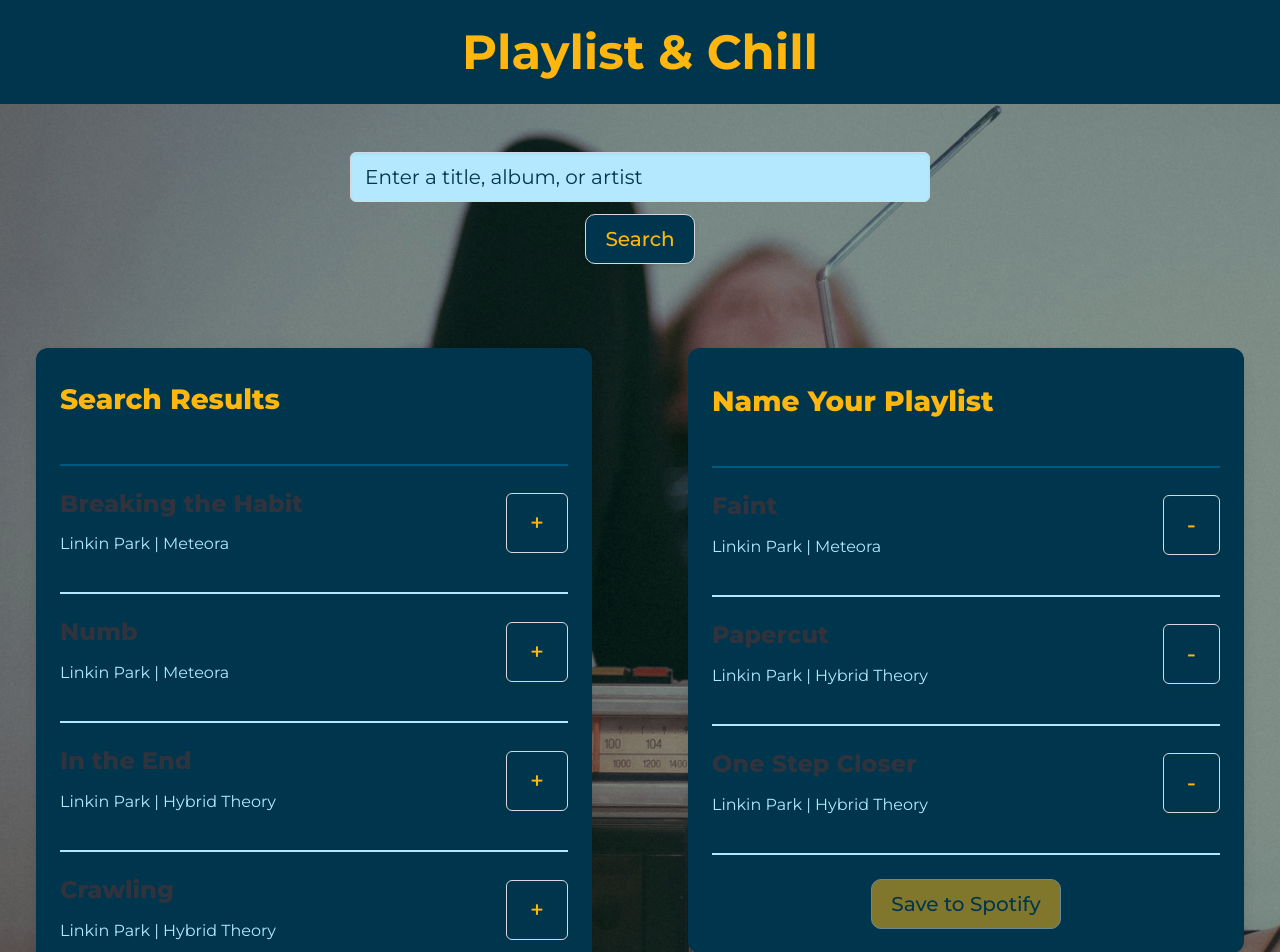
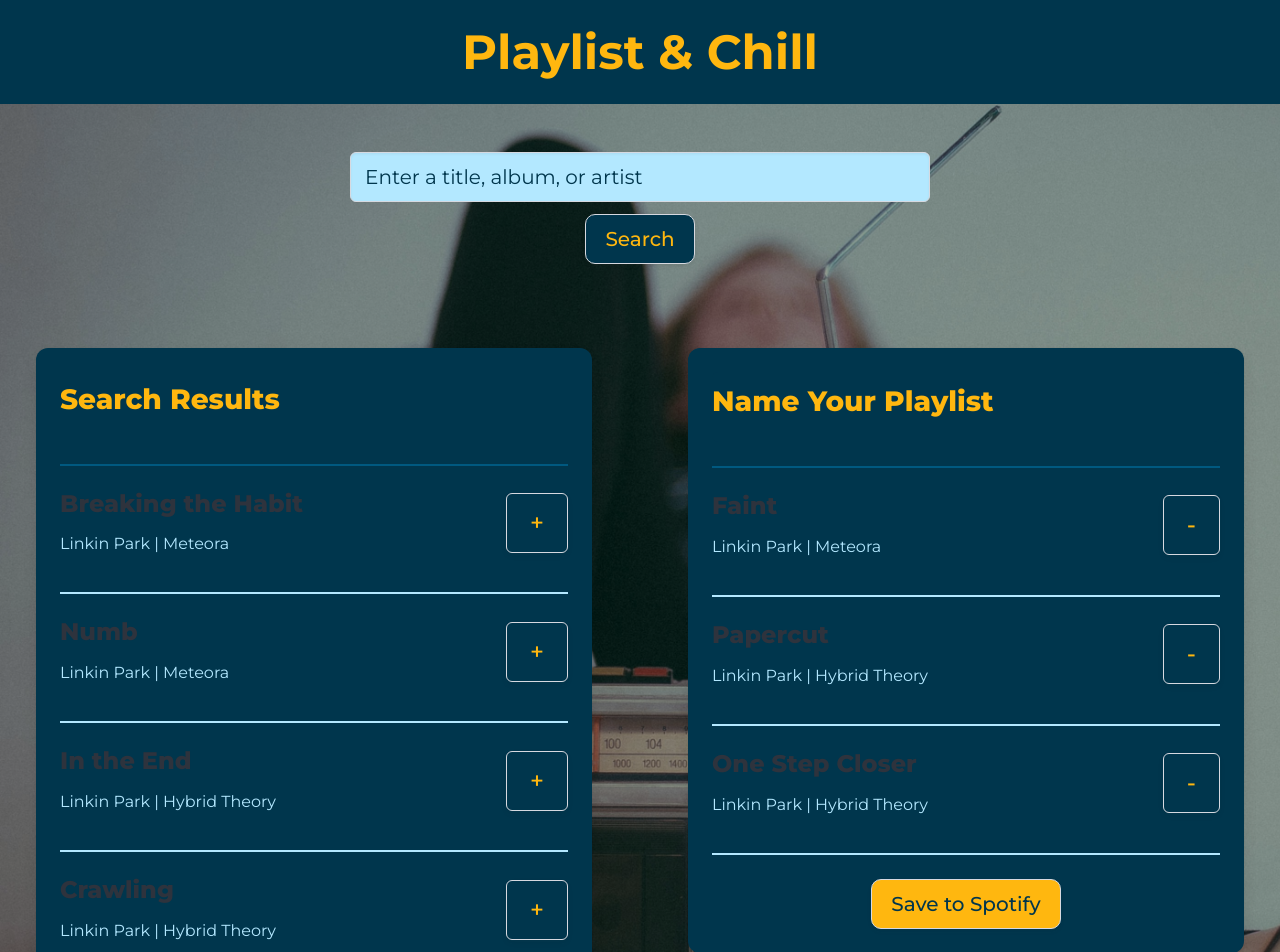
Before and after one commit to vlrnsnk/playlist-and-chill, a React (Create React App) app: page / in a window 1280 px wide. Shown: the top 952 px of the page. Built offline with nearby package versions, Linux system fonts and the light colour scheme.

Commit message:
Add state to `Save to Spotify` button

```diff
--- a/src/app/App.jsx
+++ b/src/app/App.jsx
@@ -14,6 +14,13 @@ import { Footer } from 'components/Footer/Footer';
 import { searchResultsTracksMock } from 'mocks/searchResultsTracks';
 import { playlistTracksMock } from 'mocks/playlistTracks';
 
+import {
+  requestSpotifyAccessToken,
+  isSpotifyAccessTokenExpired,
+} from 'utils/spotify';
+
+import { clearUrlParams } from 'utils/helpers';
+
 function App() {
   const defaultPlaylistName = 'Name Your Playlist';
 
@@ -21,8 +28,12 @@ function App() {
   const [playlistTracks, setPlaylistTracks] = useState(playlistTracksMock);
   const [playlistName, setPlaylistName] = useState(defaultPlaylistName);
   const [spotifyAccessToken, setSpotifyAccessToken] = useState('');
+
   const [searchButtonText, setSearchButtonText] = useState('Search');
   const [isSearchButtonActive, setIsSearchButtonActive] = useState(true);
+
+  const [savePlaylistButtonText, setSavePlaylistButtonText] = useState('Save to Spotify');
+  const [isSavePlaylistButtonActive, setIsSavePlaylistButtonActive] = useState(true);
 
   useEffect(() => {
     const hash = window.location.hash;
@@ -51,57 +62,33 @@ function App() {
     }
   }, []);
 
-  const clearUrlParams = () => {
-    const newUrl = `${window.location.origin}${window.location.pathname}`;
-    window.history.replaceState({}, document.title, newUrl);
-  };
+  const getSpotifyAccessToken = () => {
+    if (isSpotifyAccessTokenExpired()) {
+      setSearchButtonText('Requesting Spotify Access Token...');
+      setIsSearchButtonActive(false);
+      requestSpotifyAccessToken();
 
-  const requestSpotifyAccessToken = () => {
-    setSearchButtonText('Requesting Spotify Access Token...');
-    setIsSearchButtonActive(false);
-
-    const clientId = 'feb3091794be47a6a1f23f62b693c933';
-    const redirectUri = 'http://localhost:3000';
-    const scope = 'playlist-modify-public';
-    const state = Math.random().toString(36).substring(2, 2 + 16);
-
-    localStorage.setItem('spotifyState', state);
-
-    const url = `https://accounts.spotify.com/authorize?response_type=token&client_id=${
-      encodeURIComponent(clientId)
-    }&scope=${
-      encodeURIComponent(scope)
-    }&redirect_uri=${
-      encodeURIComponent(redirectUri)
-    }&state=${
-      encodeURIComponent(state)
-    }`;
-    console.log(url);
-
-    window.location.href = url;
-  };
-
-  const isSpotifyAccessTokenExpired = () => {
-    const expirationDate = localStorage.getItem('spotifyAccessTokenExpirationDate');
-
-    if (!expirationDate) {
-      return true;
+      return null;
     }
 
-    return new Date().getTime() > parseInt(expirationDate, 10);
-  };
+    const token = localStorage.getItem('spotifyAccessToken');
 
-  const getSpotifyAccessToken = () => {
-    if (isSpotifyAccessTokenExpired()) {
-      requestSpotifyAccessToken();
+    if (token) {
+      setSpotifyAccessToken(token);
+      return token;
     }
 
-    return localStorage.getItem('spotifyAccessToken');
+    return null;
   };
 
   const isSpotifyAccessTokenAvailable = () => {
     if (!spotifyAccessToken) {
-      setSpotifyAccessToken(getSpotifyAccessToken());
+      const tokenFromLocalStorage = getSpotifyAccessToken();
+      console.log(`token from storage is ${tokenFromLocalStorage}`);
+
+      if (tokenFromLocalStorage) {
+        setSpotifyAccessToken(tokenFromLocalStorage);
+      }
     }
 
     if (spotifyAccessToken) {
@@ -109,14 +96,14 @@ function App() {
     }
 
     console.log('Failed to retrieve Spotify Access Token');
-
     return false;
   };
+
 
   const handleSearchButtonClick = (e) => {
     e.preventDefault();
 
-    setSearchButtonText('Searching ...');
+    setSearchButtonText('Searching...');
     setIsSearchButtonActive(false);
 
     if (!isSpotifyAccessTokenAvailable()) {
@@ -151,17 +138,29 @@ function App() {
   };
 
   const handleSavePlaylist = () => {
+    console.log(localStorage.getItem('spotifyAccessToken'));
+    console.log(spotifyAccessToken);
+
+    setIsSavePlaylistButtonActive(false);
+    setSavePlaylistButtonText('Saving playlist...');
+
     if (!isSpotifyAccessTokenAvailable()) {
+      console.log('Cannot save playlist - Spotify Access Token is missing');
+      setIsSavePlaylistButtonActive(true);
+      setSavePlaylistButtonText('Save to Spotify');
       return;
     }
 
     const spotifyUris = playlistTracks.map(track => track.uri);
-    console.log(spotifyUris);
+    console.log('Saving playlist with URIs:', spotifyUris);
 
     setPlaylistTracks([]);
     setPlaylistName(defaultPlaylistName);
 
-    console.log('Saving playlist');
+    setTimeout(() => {
+      setIsSavePlaylistButtonActive(true);
+      setSavePlaylistButtonText('Save to Spotify');
+    }, 1000);
   };
 
   return (
@@ -181,6 +180,8 @@ function App() {
           <Playlist
             playlistName={playlistName}
             setPlaylistName={setPlaylistName}
+            savePlaylistButtonText={savePlaylistButtonText}
+            isSavePlaylistButtonActive={isSavePlaylistButtonActive}
             tracks={playlistTracks}
             handleRemoveTrack={handleRemoveTrack}
             handleSavePlaylist={handleSavePlaylist}
--- a/src/components/Playlist/Playlist.jsx
+++ b/src/components/Playlist/Playlist.jsx
@@ -4,6 +4,8 @@ import { Tracklist } from "components/Tracklist/Tracklist";
 const Playlist = ({
   playlistName,
   setPlaylistName,
+  savePlaylistButtonText,
+  isSavePlaylistButtonActive,
   tracks,
   handleRemoveTrack,
   handleSavePlaylist,
@@ -26,7 +28,8 @@ const Playlist = ({
         />
         <div className="has-text-centered">
           <Button
-            innerText="Save to Spotify"
+            innerText={savePlaylistButtonText}
+            isActive={isSavePlaylistButtonActive}
             addedClasses="has-background-warning has-text-info-15"
             handleClick={handleSavePlaylist}
           />
--- /dev/null
+++ b/src/utils/helpers.js
@@ -0,0 +1,4 @@
+export const clearUrlParams = () => {
+  const newUrl = `${window.location.origin}${window.location.pathname}`;
+  window.history.replaceState({}, document.title, newUrl);
+};
--- /dev/null
+++ b/src/utils/spotify.js
@@ -0,0 +1,31 @@
+export const requestSpotifyAccessToken = () => {
+  const clientId = 'feb3091794be47a6a1f23f62b693c933';
+  const redirectUri = 'http://localhost:3000';
+  const scope = 'playlist-modify-public';
+  const state = Math.random().toString(36).substring(2, 2 + 16);
+
+  localStorage.setItem('spotifyState', state);
+
+  const url = `https://accounts.spotify.com/authorize?response_type=token&client_id=${
+    encodeURIComponent(clientId)
+  }&scope=${
+    encodeURIComponent(scope)
+  }&redirect_uri=${
+    encodeURIComponent(redirectUri)
+  }&state=${
+    encodeURIComponent(state)
+  }`;
+  console.log(url);
+
+  window.location.href = url;
+};
+
+export const isSpotifyAccessTokenExpired = () => {
+  const expirationDate = localStorage.getItem('spotifyAccessTokenExpirationDate');
+
+  if (!expirationDate) {
+    return true;
+  }
+
+  return new Date().getTime() > parseInt(expirationDate, 10);
+};
```
